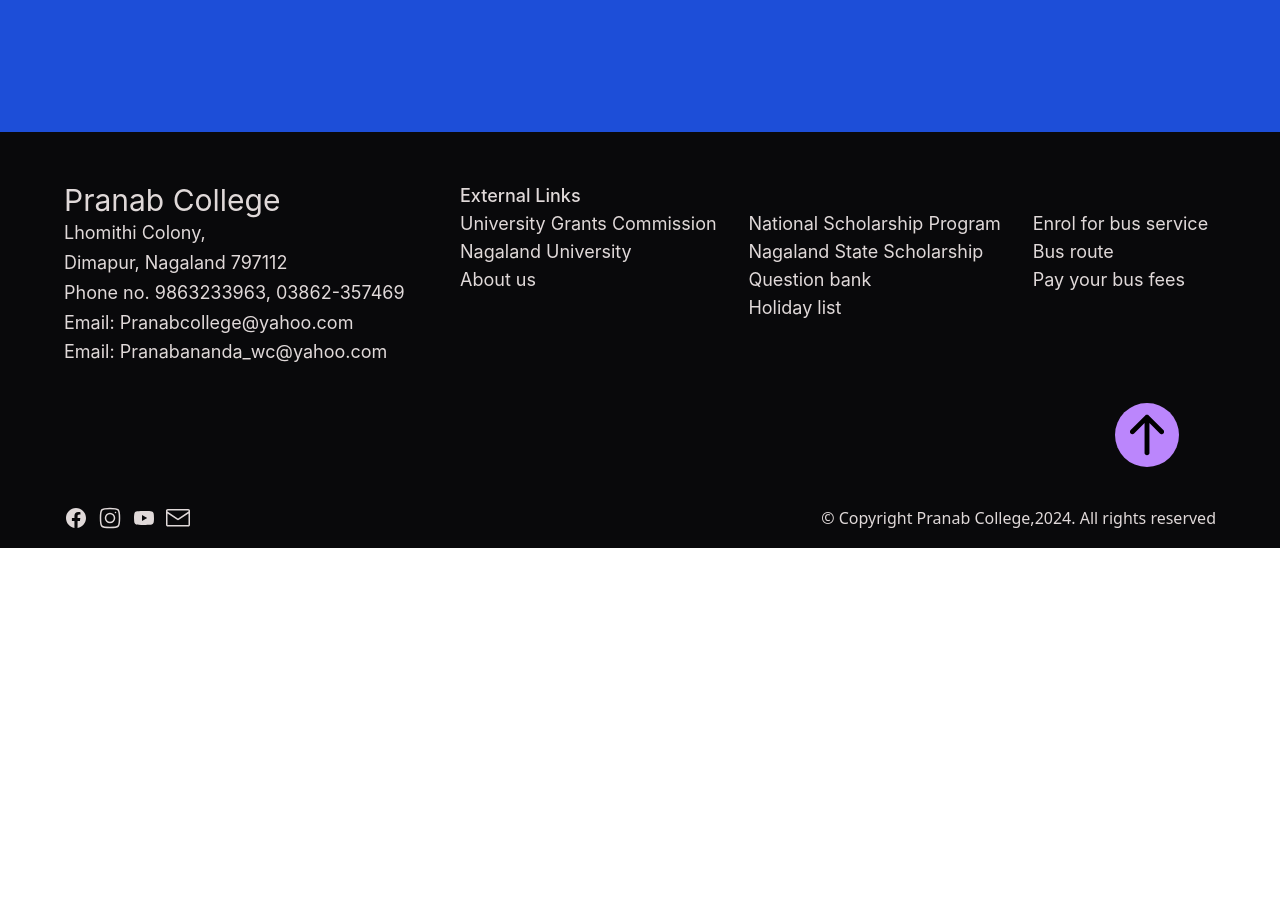
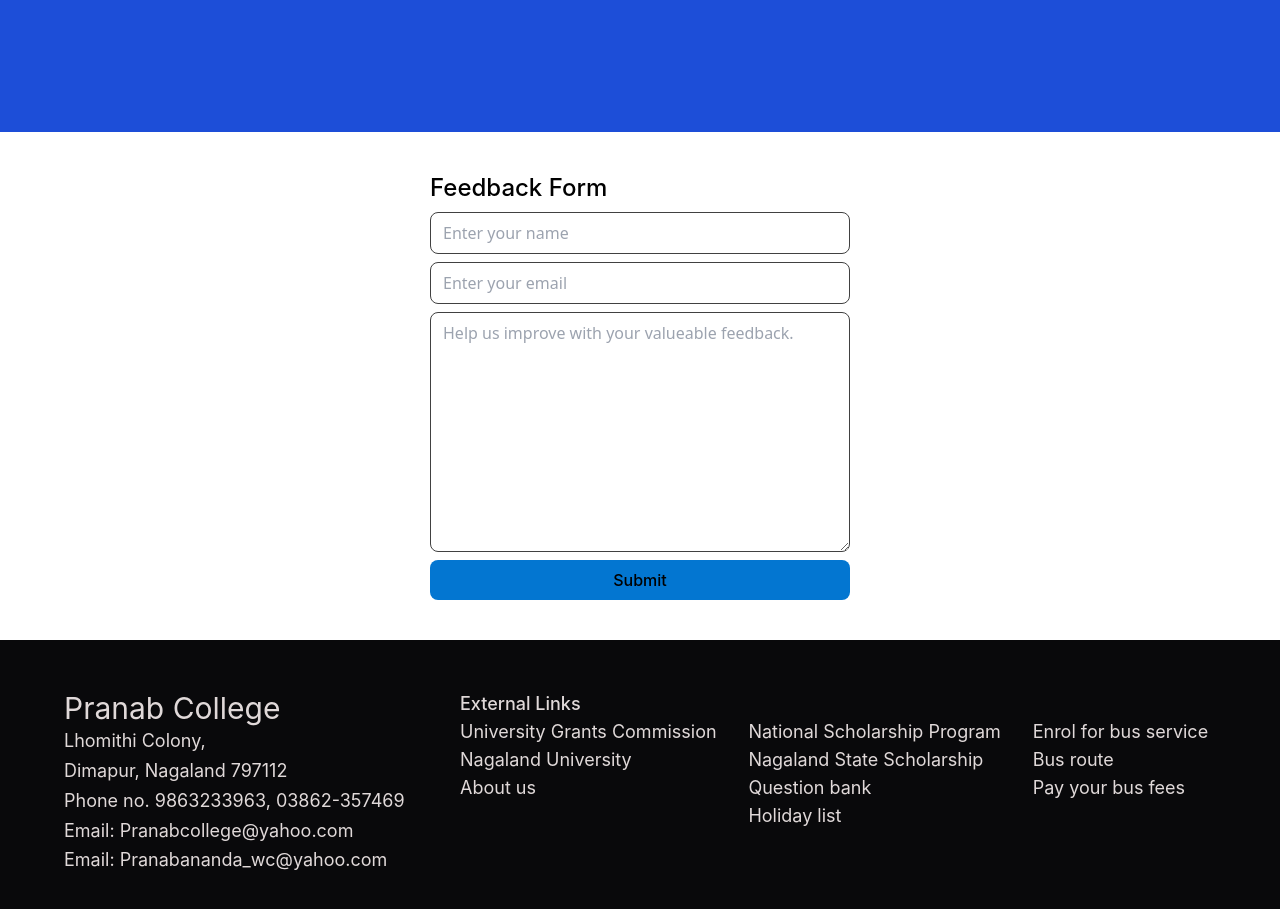
Before and after one commit to Axwaizee/pranab-college, a React (Vite) app: page / in a window 1280 px wide. Shown: the part 3220-4129 px from the top of the page. Before the commit the page ends 3768 px from the top, so only its background shows below. Built offline with nearby package versions, Linux system fonts and the light colour scheme.

Commit message:
add feedback form

```diff
--- a/src/App.jsx
+++ b/src/App.jsx
@@ -6,6 +6,7 @@
 import CTA from "./components/CTA";
 import Motto from "./components/Motto";
 import Notification from "./components/Notification";
+import Feedback from "./components/feedback";
 
 export default function App() {
   return (
@@ -17,6 +18,7 @@
       <Motto />
       <Notification />
       <Section />
+      <Feedback />
       <Footer />
     </>
   );
--- /dev/null
+++ b/src/components/feedback.jsx
@@ -0,0 +1,75 @@
+import React, { useRef, useState } from "react";
+import emailjs from "@emailjs/browser";
+
+const Feedback = () => {
+  const initialValues = { name: "", email: "", feedback: "" };
+
+  const [formValues, setFormValues] = useState(initialValues);
+  const form = useRef();
+
+  const sendEmail = (e) => {
+    e.preventDefault();
+
+    emailjs
+      .sendForm("service_m215eo1", "template_cf7iwyw", form.current, {
+        publicKey: "ED1kRi-zxn4VgZmxX",
+      })
+      .then(
+        () => {
+          console.log("SUCCESS!");
+          alert("Thank you for your feedback!");
+        },
+        (error) => {
+          console.log("FAILED...", error.text);
+        }
+      );
+
+    document.feedbackForm.reset();
+  };
+
+  return (
+    <div className="flex justify-center items-center">
+      <form
+        className="flex flex-col gap-2 dark:text-white p-10 desk:w-[500px] w-full"
+        ref={form}
+        onSubmit={sendEmail}
+        name="feedbackForm"
+      >
+        <p className=" font-inter font-medium text-2xl">Feedback Form</p>
+        <input
+          className=" w-full dark:bg-[#1a1a1a] outline-none border border-[#414141] py-2 px-3 rounded-lg"
+          type="text"
+          name="user_name"
+          id="name"
+          placeholder="Enter your name"
+          required
+        />
+        <input
+          className=" w-full dark:bg-[#1a1a1a] outline-none border border-[#414141] py-2 px-3 rounded-lg"
+          type="email"
+          name="user_email"
+          id="email"
+          placeholder="Enter your email"
+          required
+        />
+
+        <textarea
+          className=" w-full h-60 dark:bg-[#1a1a1a] outline-none border border-[#414141] py-2 px-3 rounded-lg"
+          type="text"
+          name="message"
+          id="feedback"
+          placeholder="Help us improve with your valueable feedback."
+          required
+        />
+        <button
+          type="submit"
+          className=" h-10 bg-[#0376D1] rounded-lg font-inter font-medium"
+        >
+          Submit
+        </button>
+      </form>
+    </div>
+  );
+};
+
+export default Feedback;
```
